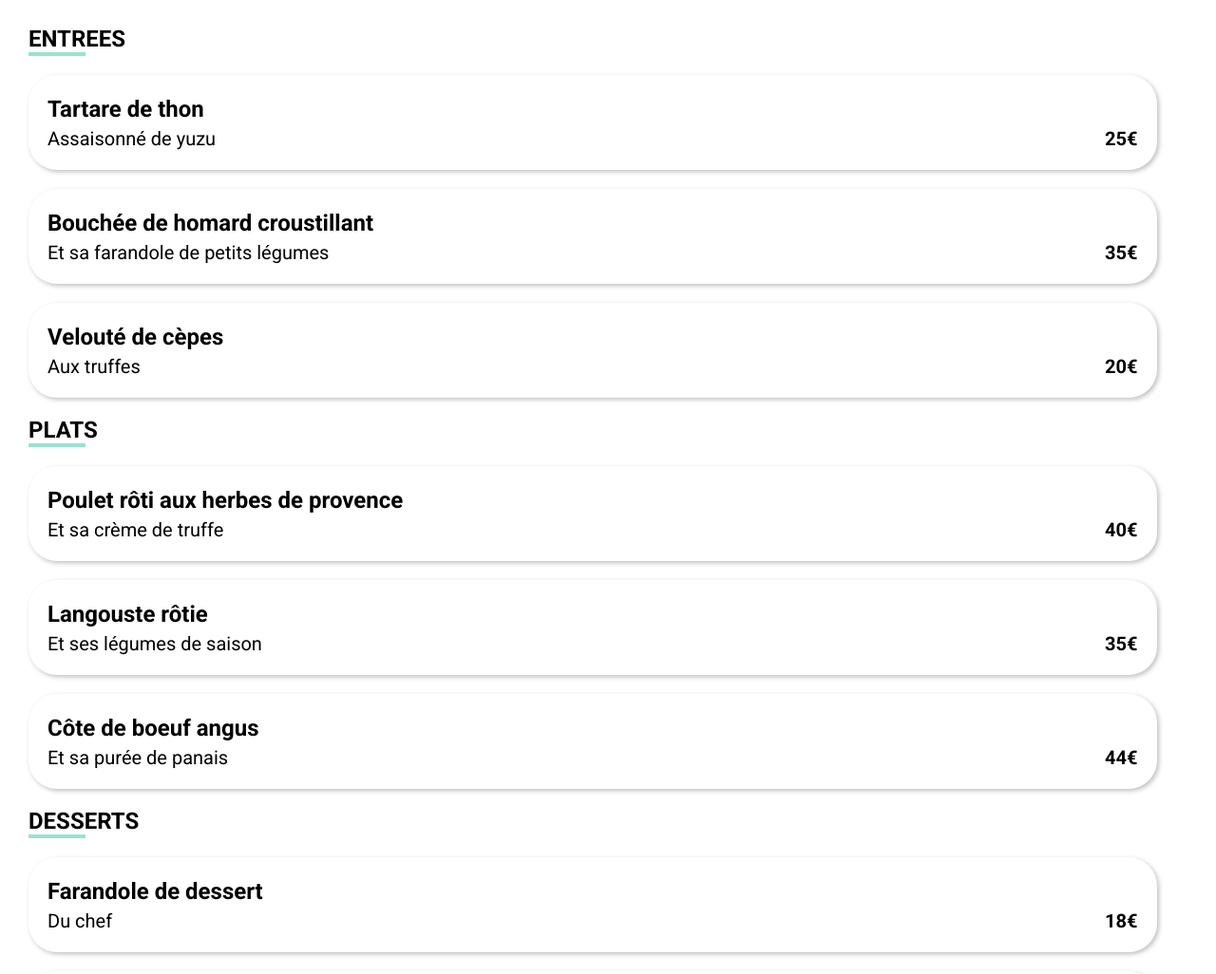
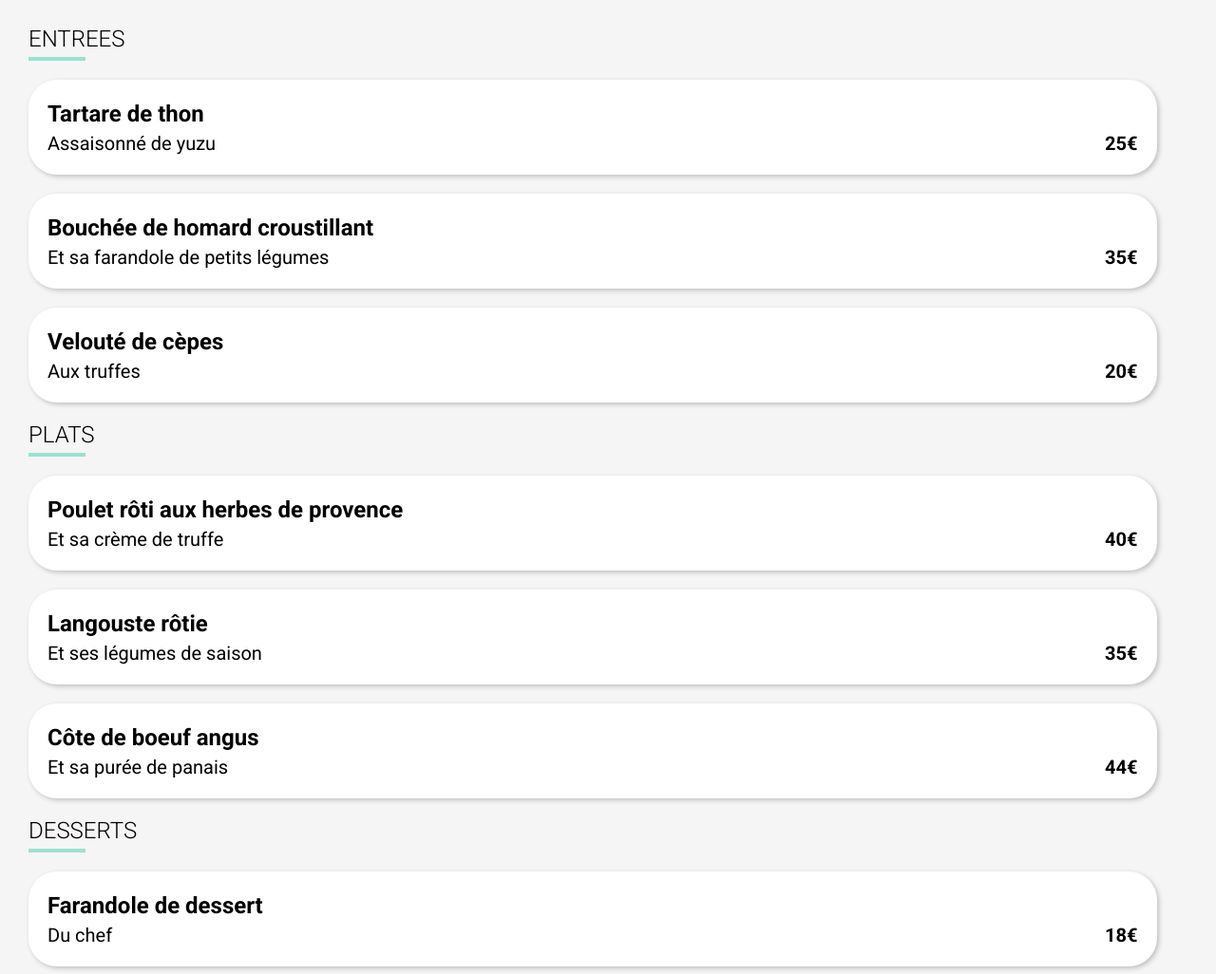
Before and after one commit to Laurent1740/ohmyfood, a website: page menu4.html in a window 1280 px wide. Shown: the part 511-1537 px from the top of the page at 95% size. Drawn offline with Linux system fonts and the light colour scheme; a web font is replaced by a local one.

Commit message:
modif police footer + modif main.sass

```diff
--- a/menu4.html
+++ b/menu4.html
@@ -11,7 +11,7 @@
     <link rel="stylesheet" href="https://fonts.googleapis.com/css2?family=Roboto:ital,wght@0,100;0,300;0,400;0,500;0,700;0,900;1,100;1,300;1,400;1,500;1,700;1,900&display=swap">
     <title>ohmyfood</title>
 </head>
-<body>
+<body class="_menu">
     <div class="container">
         <header>
             <div class="menu_top">
@@ -32,7 +32,7 @@
             </div>
             <ul>
                 <li>
-                    <h2>ENTREES</h2>
+                    <h2 class="title">ENTREES</h2>
                     <div class="color"></div>
                     <div class="information">
                         <h2>Tartare de thon</h2>
@@ -57,7 +57,7 @@
                     </div>
                 </li>
                 <li>
-                    <h2>PLATS</h2>
+                    <h2 class="title">PLATS</h2>
                     <div class="color"></div>
                     <div class="information">
                         <h2>Poulet rôti aux herbes de provence</h2>
@@ -82,7 +82,7 @@
                     </div>
                 </li>
                 <li>
-                    <h2>DESSERTS</h2>
+                    <h2 class="title">DESSERTS</h2>
                     <div class="color"></div>
                     <div class="information">
                         <h2>Farandole de dessert</h2>
--- a/sass/pages/_body-menu.scss
+++ b/sass/pages/_body-menu.scss
@@ -13,7 +13,7 @@
     justify-content: space-around;
     position: relative;
     h1 {
-        background-color: white;
+        background-color: $tertiaire;
         width: 100%;
         padding: 30px 0 0 30px;
         border-top-left-radius: 50px;
```
Also changed, not shown: menu2.html (+3 -3 lines), menu3.html (+3 -3 lines), CSS/style.css, 1 other file.
